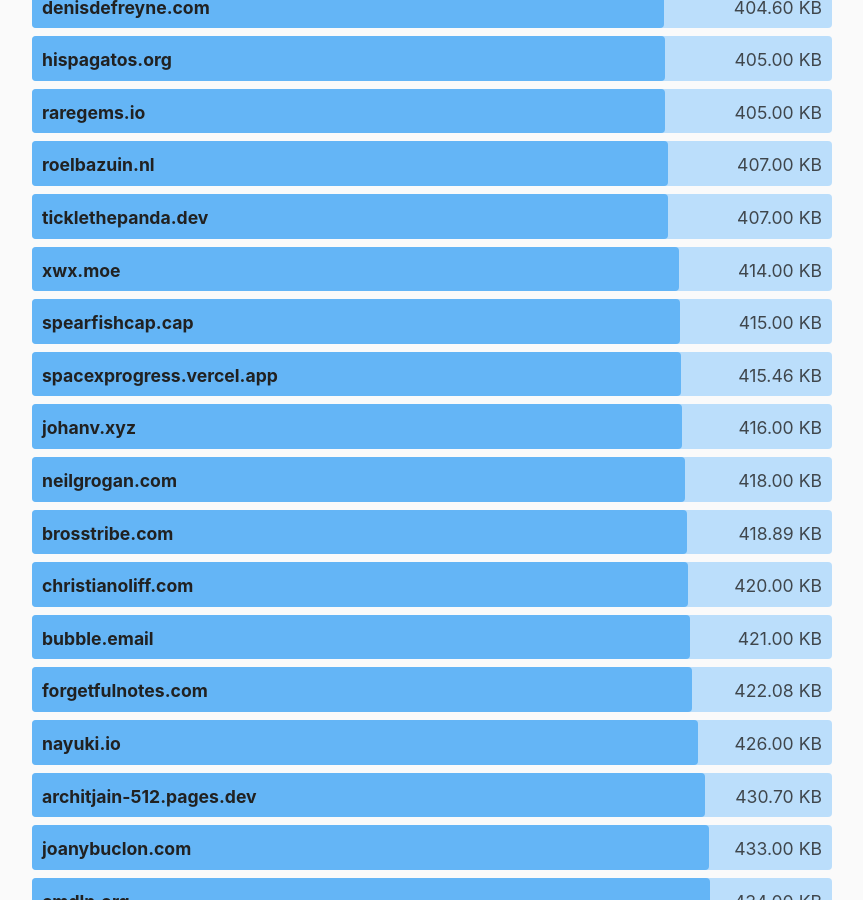
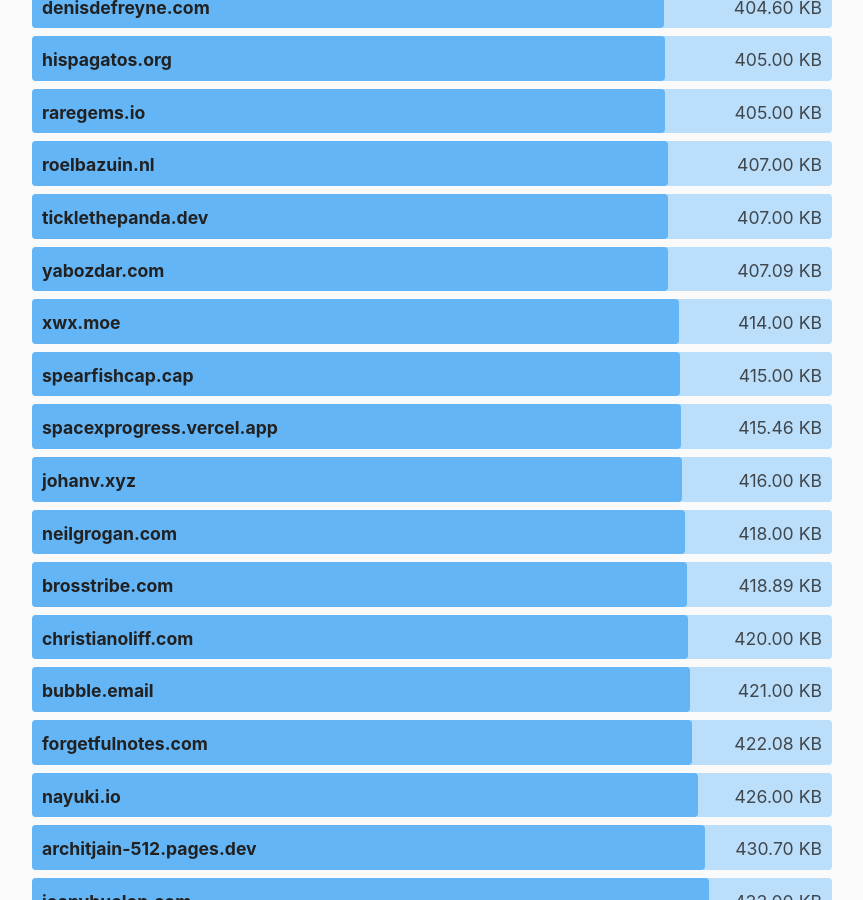
Before and after one commit to kevquirk/512kb.club, a Jekyll site: the page built from index.md, in a window 1280 px wide and 900 px high, scrolled down 43096 px. Shown: the whole window, without its empty margins (208-1071 px from the left). Built offline with Jekyll 4.4.1, drawn with Linux system fonts in a browser that asks for light colours.

Commit message:
Adding yabozdar.com
I am Abdujabbar from Fosstodon @yabozdar@fosstodon.org and I make a request to accept my changes. Thanks.

```diff
--- a/_data/sites.yml
+++ b/_data/sites.yml
@@ -28,6 +28,11 @@
   size: 59.6
   last_checked: 2022-05-06
 
+- domain: yabozdar.com
+  url: https://yabozdar.com/
+  size: 407.09
+  last_checked: 2024-08-16
+
 - domain: 2600.madrid
   url: https://2600.madrid
   size: 4.97
```
